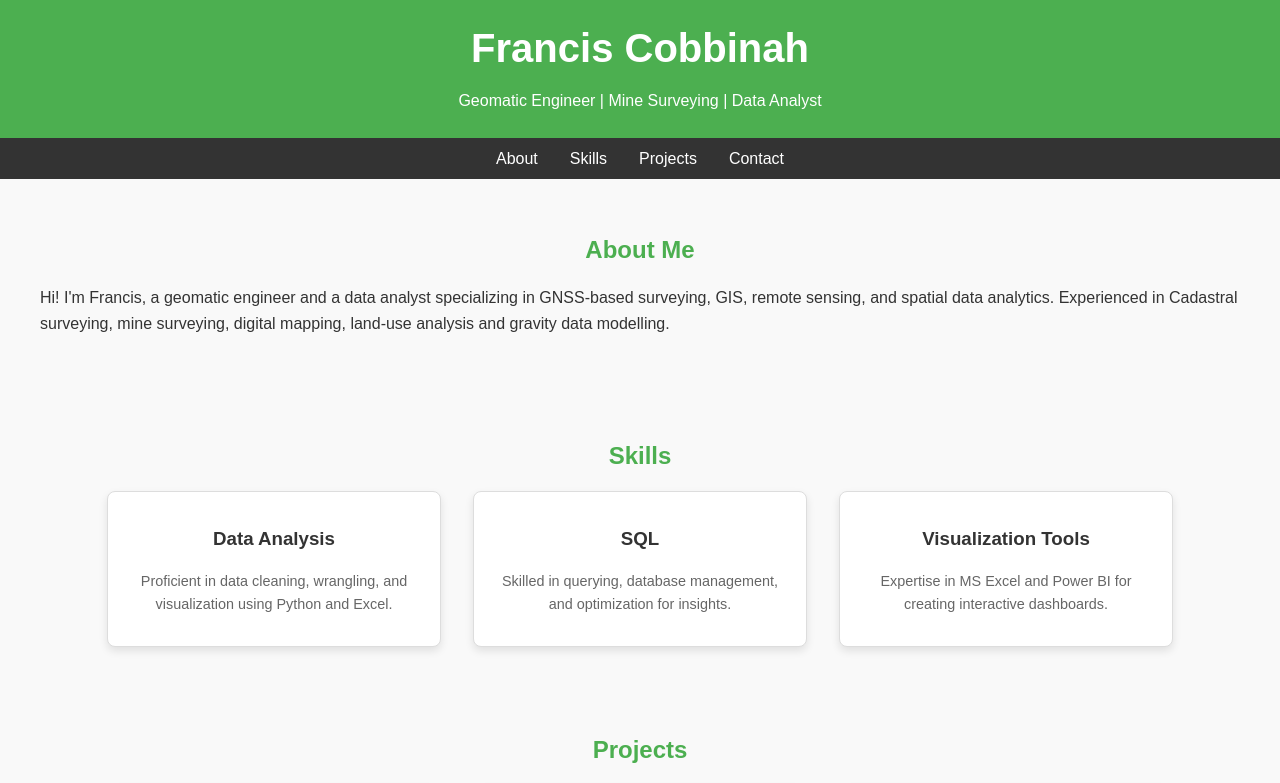
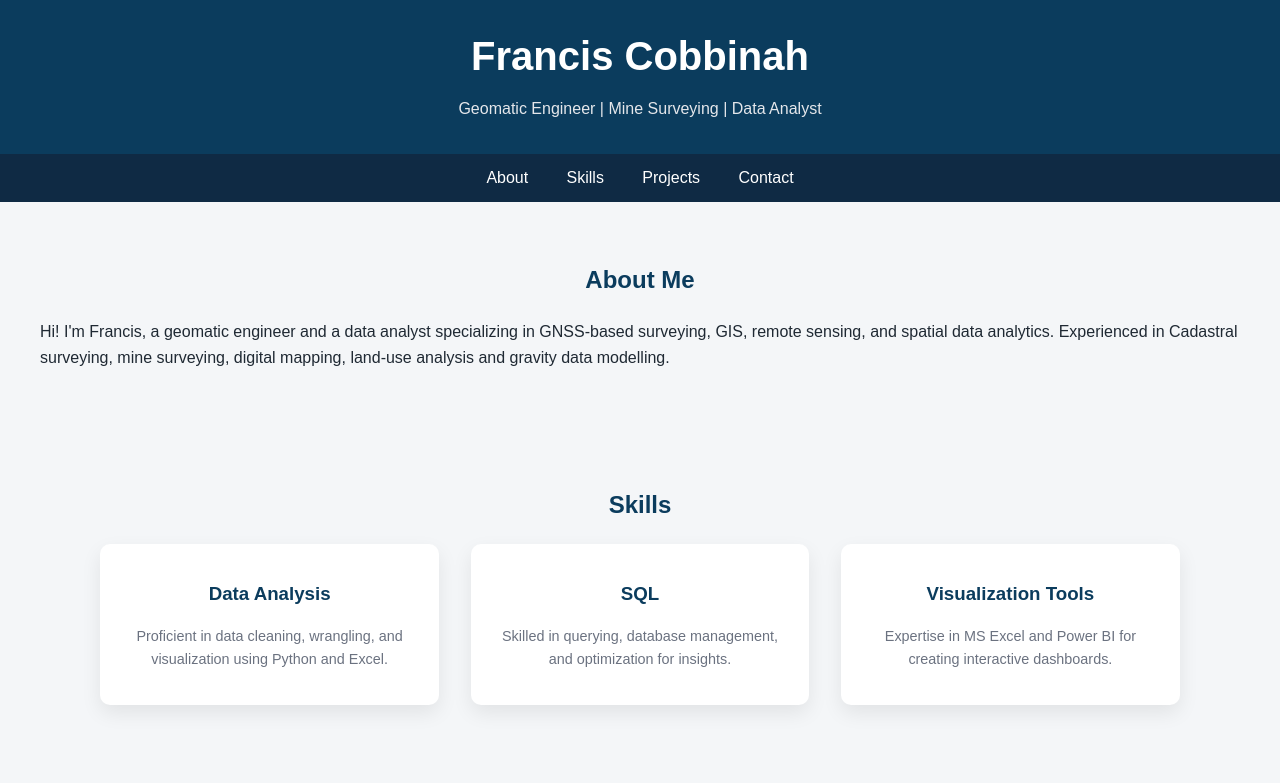
Before and after one commit to 1stfrancobi/Francobby-Portfolio, a plain HTML site: page index.html in a window 1280 px wide. Shown: the top 783 px of the page. Drawn offline with Linux system fonts and the light colour scheme.

Commit message:
Update styles.css

```diff
--- a/styles.css
+++ b/styles.css
@@ -4,14 +4,15 @@ body {
     margin: 0;
     padding: 0;
     line-height: 1.6;
-    background-color: #f9f9f9;
-    color: #333;
+    background-color: #F4F6F8;
+    color: #1F2933;
 }
 
+/* Header */
 header {
-    background: #4caf50;
-    color: #fff;
-    padding: 1rem 0;
+    background: #0B3C5D;
+    color: #FFFFFF;
+    padding: 1.5rem 0;
     text-align: center;
 }
 
@@ -22,38 +23,43 @@ header h1 {
 
 header p {
     margin: 0.5rem 0;
+    color: #E5E7EB;
 }
 
+/* Navigation */
 nav {
     display: flex;
     justify-content: center;
-    background: #333;
-    padding: 0.5rem 0;
+    background: #0F2A44;
+    padding: 0.7rem 0;
 }
 
 nav a {
-    color: #fff;
+    color: #FFFFFF;
     text-decoration: none;
-    margin: 0 1rem;
+    margin: 0 1.2rem;
     font-size: 1rem;
+    transition: color 0.2s ease;
 }
 
 nav a:hover {
-    color: #4caf50;
+    color: #C9A227;
 }
 
+/* Sections */
 section {
-    padding: 2rem 1rem;
+    padding: 2.5rem 1rem;
     max-width: 1200px;
     margin: auto;
 }
 
 h2 {
     text-align: center;
-    color: #4caf50;
-    margin-bottom: 1rem;
+    color: #0B3C5D;
+    margin-bottom: 1.2rem;
 }
 
+/* Cards */
 .container {
     display: flex;
     flex-wrap: wrap;
@@ -62,13 +68,27 @@ h2 {
 }
 
 .card {
-    background: #fff;
-    border: 1px solid #ddd;
-    border-radius: 8px;
-    box-shadow: 0 4px 8px rgba(0, 0, 0, 0.1);
+    background: #FFFFFF;
+    border-radius: 10px;
+    box-shadow: 0 8px 20px rgba(0, 0, 0, 0.08);
     width: 300px;
-    padding: 1rem;
+    padding: 1.2rem;
     text-align: center;
+    transition: transform 0.2s ease;
+}
+
+.card:hover {
+    transform: translateY(-6px);
+}
+
+.card h3 {
+    margin: 1rem 0;
+    color: #0B3C5D;
+}
+
+.card p {
+    font-size: 0.9rem;
+    color: #6B7280;
 }
 
 .card img {
@@ -76,42 +96,35 @@ h2 {
     border-radius: 8px;
 }
 
-.card h3 {
-    margin: 1rem 0;
-    color: #333;
+/* Buttons */
+.button {
+    display: inline-block;
+    padding: 0.75rem 1.6rem;
+    margin-top: 1.2rem;
+    background: #0B3C5D;
+    color: #FFFFFF;
+    text-decoration: none;
+    border-radius: 6px;
+    transition: background 0.2s ease;
 }
 
-.card p {
-    font-size: 0.9rem;
-    color: #666;
+.button:hover {
+    background: #082F49;
 }
 
+/* Footer */
 footer {
     text-align: center;
-    padding: 1rem 0;
-    background: #333;
-    color: #fff;
+    padding: 1.2rem 0;
+    background: #0F2A44;
+    color: #E5E7EB;
 }
 
 footer a {
-    color: #4caf50;
+    color: #C9A227;
     text-decoration: none;
 }
 
 footer a:hover {
     text-decoration: underline;
 }
-
-.button {
-    display: inline-block;
-    padding: 0.7rem 1.5rem;
-    margin-top: 1rem;
-    background: #4caf50;
-    color: #fff;
-    text-decoration: none;
-    border-radius: 4px;
-}
-
-.button:hover {
-    background: #45a049;
-}
```
